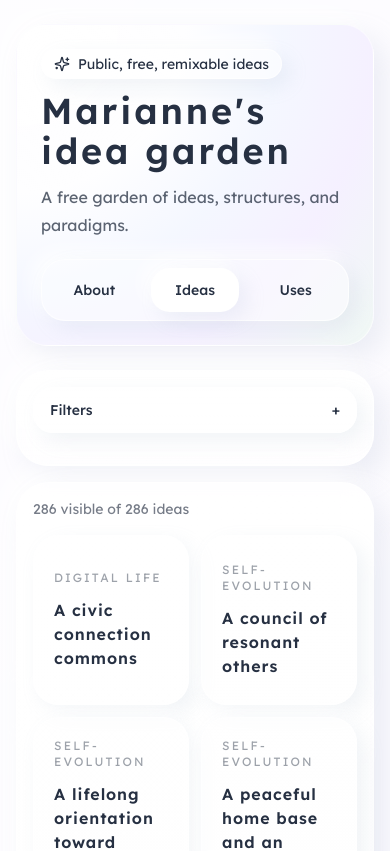
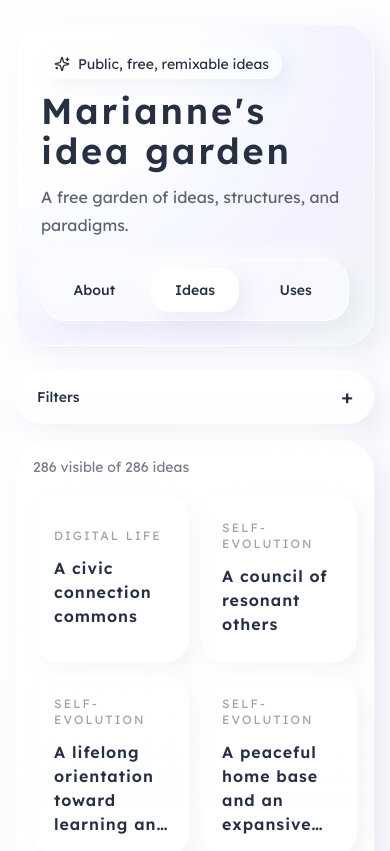
Before and after one commit to Kanascro/idea-garden, a Next.js app: page / in a window 390 px wide. Shown: the top 851 px of the page. Built offline with nearby package versions, Linux system fonts and the light colour scheme.

Commit message:
Mobile search bug correction & UI improvement

```diff
--- a/components/sections/IdeasSection.tsx
+++ b/components/sections/IdeasSection.tsx
@@ -85,25 +85,29 @@ export function IdeasSection({ ideas, onOpenIdea }: Props) {
 
   return (
     <section className="grid gap-4 lg:grid-cols-[280px_minmax(0,1fr)]">
-      <aside className="relative overflow-hidden rounded-[2rem] border border-white/60 glass-panel p-4 shadow-neu lg:sticky lg:top-4 lg:max-h-[calc(100vh-2rem)]">
+      <aside
+        className={`relative overflow-hidden rounded-[2rem] border border-white/60 glass-panel px-3 pt-2 shadow-neu lg:sticky lg:top-4 lg:max-h-[calc(100vh-2rem)] ${filtersOpen ? "pb-3" : "pb-2"
+          } lg:p-4`}
+      >
         <div
           ref={asideRef}
           className="lg:max-h-[calc(100vh-4rem)] lg:overflow-y-auto no-scrollbar"
         >
           <button
             onClick={() => setFiltersOpen((v) => !v)}
-            className="mb-4 flex w-full items-center justify-between rounded-[1.25rem] border border-white/70 bg-white/60 px-4 py-3 text-sm font-medium shadow-neuSoft lg:hidden"
+            className={`${filtersOpen ? "mb-2" : "mb-0"} flex w-full items-center justify-between px-2 py-2 text-left text-sm font-medium lg:hidden`}
+            aria-expanded={filtersOpen}
+            aria-controls="ideas-filters-panel"
           >
             <span>Filters</span>
-            <span>{filtersOpen ? "−" : "+"}</span>
+            <span className="text-xl leading-none">{filtersOpen ? "−" : "+"}</span>
           </button>
-
           {filtersOpen && (
-            <>
+            <div id="ideas-filters-panel" className="mt-3 space-y-4">
               <div className="rounded-[1.5rem] border border-white/70 bg-white/45 p-3 shadow-neuInset">
                 <label className="mb-2 flex items-center gap-2 text-sm font-medium text-ink/75">
                   <Search className="h-4 w-4" />
-                  Search the vault
+                  Search
                 </label>
 
                 <input
@@ -114,7 +118,7 @@ export function IdeasSection({ ideas, onOpenIdea }: Props) {
                 />
               </div>
 
-              <div className="mt-4 rounded-[1.5rem] border border-white/70 bg-white/45 p-3 shadow-neuInset">
+              <div className="rounded-[1.5rem] border border-white/70 bg-white/45 p-3 shadow-neuInset">
                 <p className="mb-3 text-sm font-medium text-ink/75">Categories</p>
                 <div className="space-y-2">
                   {topFolders.map((entry) => (
@@ -135,7 +139,7 @@ export function IdeasSection({ ideas, onOpenIdea }: Props) {
                 </div>
               </div>
 
-              <div className="mt-4 rounded-[1.5rem] border border-white/70 bg-white/45 p-3 shadow-neuInset">
+              <div className="rounded-[1.5rem] border border-white/70 bg-white/45 p-3 shadow-neuInset">
                 <p className="mb-3 text-sm font-medium text-ink/75">Tags</p>
                 <div className="flex max-h-[28rem] flex-wrap gap-2 overflow-auto pr-1">
                   {categories.map((category) => (
@@ -152,7 +156,7 @@ export function IdeasSection({ ideas, onOpenIdea }: Props) {
                   ))}
                 </div>
               </div>
-            </>
+            </div>
           )}
         </div>
 
--- a/components/sections/hooks/useResponsiveFilters.ts
+++ b/components/sections/hooks/useResponsiveFilters.ts
@@ -5,11 +5,14 @@ export function useResponsiveFilters() {
 
     useEffect(() => {
         function syncFiltersForScreen() {
-            setFiltersOpen(window.innerWidth >= 1024);
+            if (window.innerWidth >= 1024) {
+                setFiltersOpen(true);
+            }
         }
 
         syncFiltersForScreen();
         window.addEventListener("resize", syncFiltersForScreen);
+
         return () => window.removeEventListener("resize", syncFiltersForScreen);
     }, []);
 
```
